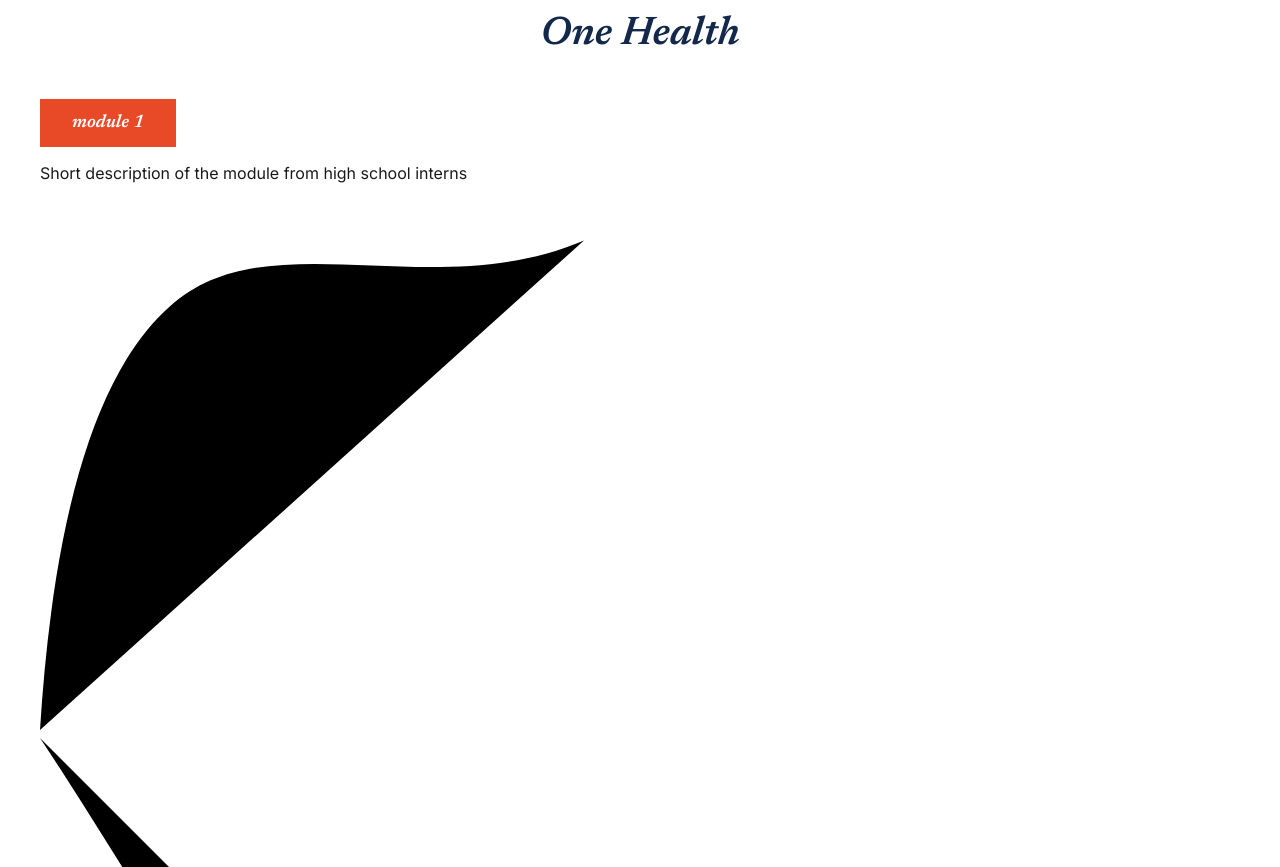
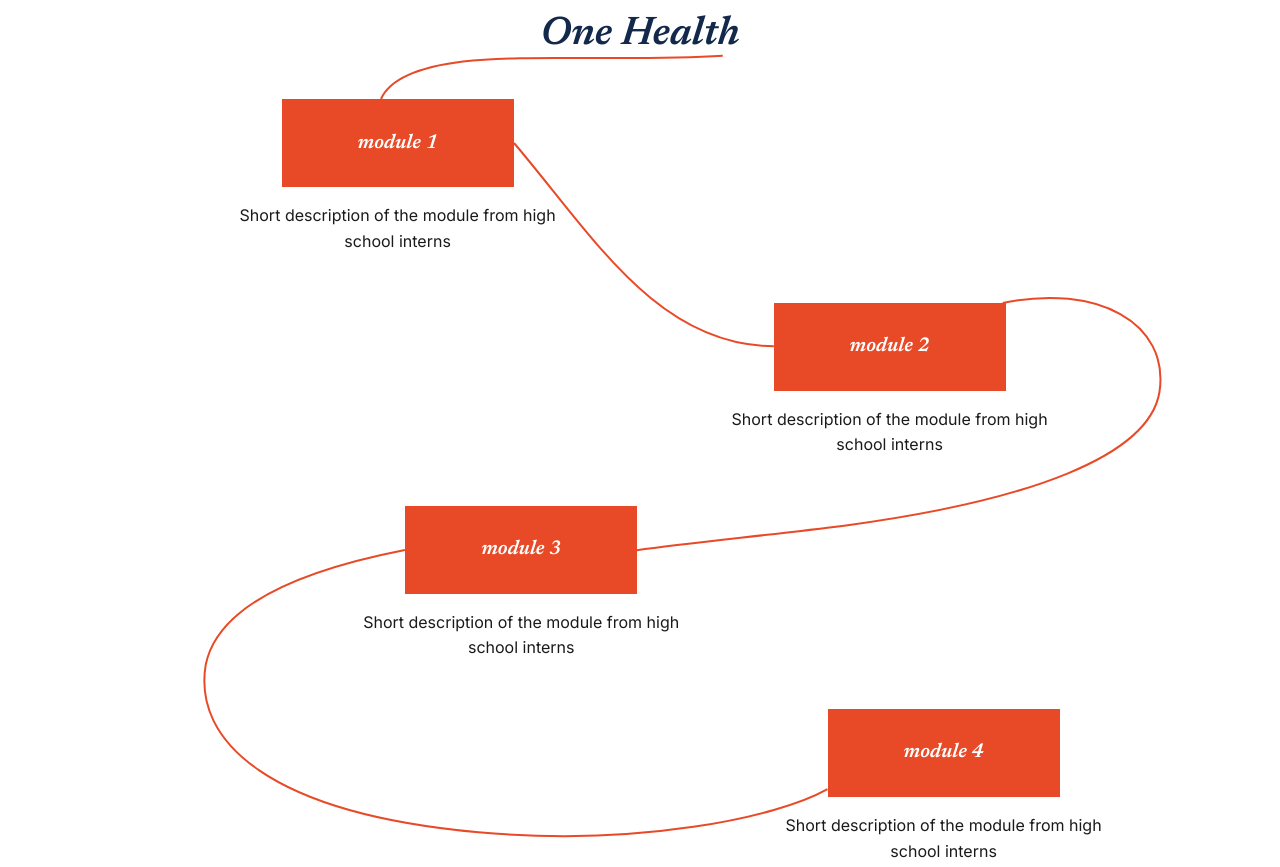
Before and after one commit to EmiEscu/OneHealth-Landing-Page-2026-DPI-Summer-Interns, a plain HTML site: page curriculum.html in a window 1280 px wide. Shown: the part 912-1779 px from the top of the page. Drawn offline with Linux system fonts and the light colour scheme.

Commit message:
style(curriculum): reposition connector anchors and add seg-0 swash styling
Updates left/width/top/height for every .module__link segment to match the re-traced paths in curriculum.html, replacing generic mid-box-to-mid-box anchoring with per-segment values measured from Figma.

Adds .module__link--seg-0 (script-to-module-1 swash) and .module__link--seg-3-mid (undergrad-only flat arrival into Systems Thinking, used to resolve the connector tangle).

```diff
--- a/css/styles.css
+++ b/css/styles.css
@@ -604,29 +604,59 @@ a { color: inherit; }
 }
 
 /* ---------- Module roadmap ----------
-   NOTE: the Figma shows these connected by a hand-drawn winding curve.
-   This is a simplified zigzag — modules alternate sides — which reads the
-   same way without an SVG path. Revisit if the curve is essential. */
+   Modules alternate between two columns and are joined by curved SVG
+   connectors (.module__link), echoing the winding path in the Figma.
 
+   The connectors are per-module rather than one big background SVG on
+   purpose: each one lives in the row gap directly beneath its own box, so
+   the curve stays attached no matter how many lines a description wraps to
+   or how wide the viewport is. */
+
+/* One module per row, each offset horizontally to one of the positions in
+   the Figma frame. Percentages below are measured from that frame: the
+   module is the width of the description text (28.2% of the container) and
+   the orange box is 68.6% of that, centred. Keep the two in sync if either
+   is retuned. */
+/* row-gap gives each connector a band of empty space below the description
+   to cross in. Without it the curves have to travel sideways while still
+   level with the text and cut straight through it — the Figma gets away
+   with almost no gap only because its descriptions are two lines, whereas
+   the real copy runs to four or five. */
 .module-track {
   list-style: none;
   margin: 0;
   padding: 0;
   display: grid;
-  gap: 2.5rem;
+  row-gap: 3rem;
 }
 
-.module { max-width: 34rem; }
-.module:nth-child(even) { margin-left: auto; text-align: right; }
+.module {
+  position: relative;
+  width: 28.2%;
+  text-align: center;
+}
+
+/* The four designed horizontal positions. The undergrad track adds a fifth
+   for the Capstone. */
+.module--pos-1 { margin-left: 15.7%; }
+.module--pos-2 { margin-left: 56.7%; }
+.module--pos-3 { margin-left: 26%; }
+.module--pos-4 { margin-left: 61.2%; }
+.module--pos-5 { margin-left: 35.9%; }
 
 .module__name {
-  display: inline-block;
+  display: flex;
+  align-items: center;
+  justify-content: center;
+  width: 68.6%;
+  min-height: 5.5rem;
+  margin: 0 auto 1rem;
+  padding: 0.75rem 1rem;
   background: var(--color-accent);
   color: var(--color-text-inverse);
   font-style: italic;
-  font-size: 1.125rem;
-  padding: 0.85rem 2rem;
-  margin: 0 0 0.85rem;
+  font-size: 1.25rem;
+  text-align: center;
 }
 
 .module__desc { margin: 0; }
@@ -634,6 +664,87 @@ a { color: inherit; }
 .module--capstone .module__name::before {
   content: "\2605"; /* ★ */
   margin-right: 0.5rem;
+}
+
+/* ---------- Module connectors ----------
+   Each connector is absolutely positioned relative to its own module and
+   sized so it starts at that module's box edge and lands on the next
+   module's box edge. The left/width values are the measured distances
+   between those two boxes, expressed as a fraction of the module width —
+   so they differ per segment and are not interchangeable.
+
+   preserveAspectRatio="none" lets each curve stretch to whatever vertical
+   gap it ends up spanning; non-scaling-stroke keeps the line an even 2px
+   while that happens. */
+/* Base connector: spans from the middle of this module's box (2.75rem = half
+   the 5.5rem box) down to the middle of the next module's box — the module's
+   own height plus the 3rem row gap. Segments that anchor somewhere other
+   than mid-edge (seg-0, 2, 3, 4) override top/height below.
+
+   All left/width values are measured from the Figma frame and expressed in
+   module-width units, anchoring each endpoint on a specific box edge:
+     box within a module spans 15.7% .. 84.3% of the module's width. */
+.module__link {
+  position: absolute;
+  top: 2.75rem; /* vertical middle of the box above */
+  height: calc(100% + 3rem);
+  overflow: visible;
+  color: var(--color-accent);
+  pointer-events: none;
+}
+.module__link path {
+  fill: none;
+  stroke: currentColor;
+  stroke-width: 2;
+  vector-effect: non-scaling-stroke;
+}
+
+/* script → 1: the swash from the "One Health" script sweeping left and
+   curling down onto module 1's top edge */
+.module__link--seg-0 {
+  left: 45%;
+  width: 101%;
+  top: -3rem;
+  height: 3rem;
+}
+
+/* 1 → 2: leaves box 1's right edge mid-height, descends diagonally, and
+   arrives horizontally into box 2's left edge mid-height */
+.module__link--seg-1 { left: 84.3%; width: 76.8%; }
+
+/* 2 → 3: leaves box 2's TOP edge near the right corner, rises into the wide
+   loop out past the right, then sweeps back down-left below the description
+   to land on box 3's right edge mid-height */
+.module__link--seg-2 {
+  left: -24.6%;
+  width: 154.4%;
+  top: 0; /* anchored to the box top, not mid */
+  height: calc(100% + 5.75rem);
+}
+
+/* 3 → 4: leaves box 3's left edge, bows out low past the description
+   (dipping below box 4's bottom), then rises to land on box 4's left edge
+   near its bottom corner */
+.module__link--seg-3 {
+  left: -47%;
+  width: 187.5%;
+  height: calc(100% + 5.25rem);
+}
+
+/* Undergrad variant of seg-3: ends at the next box's left edge MID height
+   with no dip below it, so it stays clear of seg-4 (which the high school
+   track doesn't have — its seg-3 keeps the deeper dip) */
+.module__link--seg-3-mid { height: calc(100% + 3rem); }
+
+/* 4 → 5 (undergrad only): leaves box 4's left edge at 90% of its height —
+   comfortably below seg-3's mid-height arrival, so the two never cross —
+   bows out past the description's left edge, and lands on the Capstone
+   box's top-right corner */
+.module__link--seg-4 {
+  left: -24%;
+  width: 39.7%;
+  top: 4.95rem; /* 90% down the 5.5rem box */
+  height: calc(100% - 1.95rem);
 }
 
 /* ---------- One Health Arcade ---------- */
@@ -966,11 +1077,26 @@ a { color: inherit; }
     padding-top: 3rem;
   }
 
-  /* Zigzag collapses to a single left-aligned column on narrow screens */
-  .module:nth-child(even) {
+  /* Single column on narrow screens: every module left-aligned, and the
+     connectors become a gentle centred curve instead of alternating. */
+  /* Narrow screens: the weaving layout has nowhere to weave, so modules
+     stack full width and the connectors are dropped entirely — a stretched
+     curve across a 1-column stack reads as a stray line, not a path. */
+  .module-track { row-gap: 2.5rem; }
+
+  .module,
+  .module--pos-1,
+  .module--pos-2,
+  .module--pos-3,
+  .module--pos-4,
+  .module--pos-5 {
+    width: 100%;
     margin-left: 0;
-    text-align: left;
   }
+
+  .module__name { width: 100%; }
+
+  .module__link { display: none; }
 
   .nav-toggle { display: block; }
 
```
